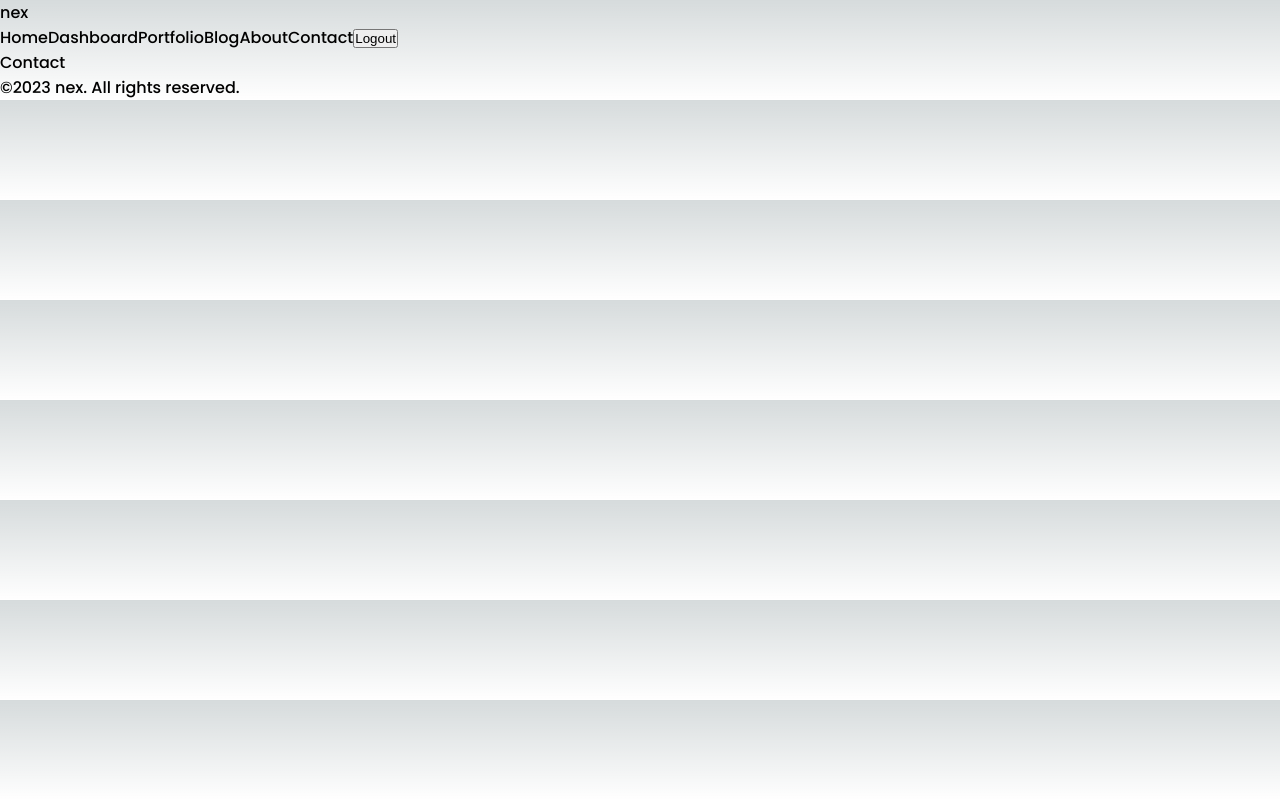
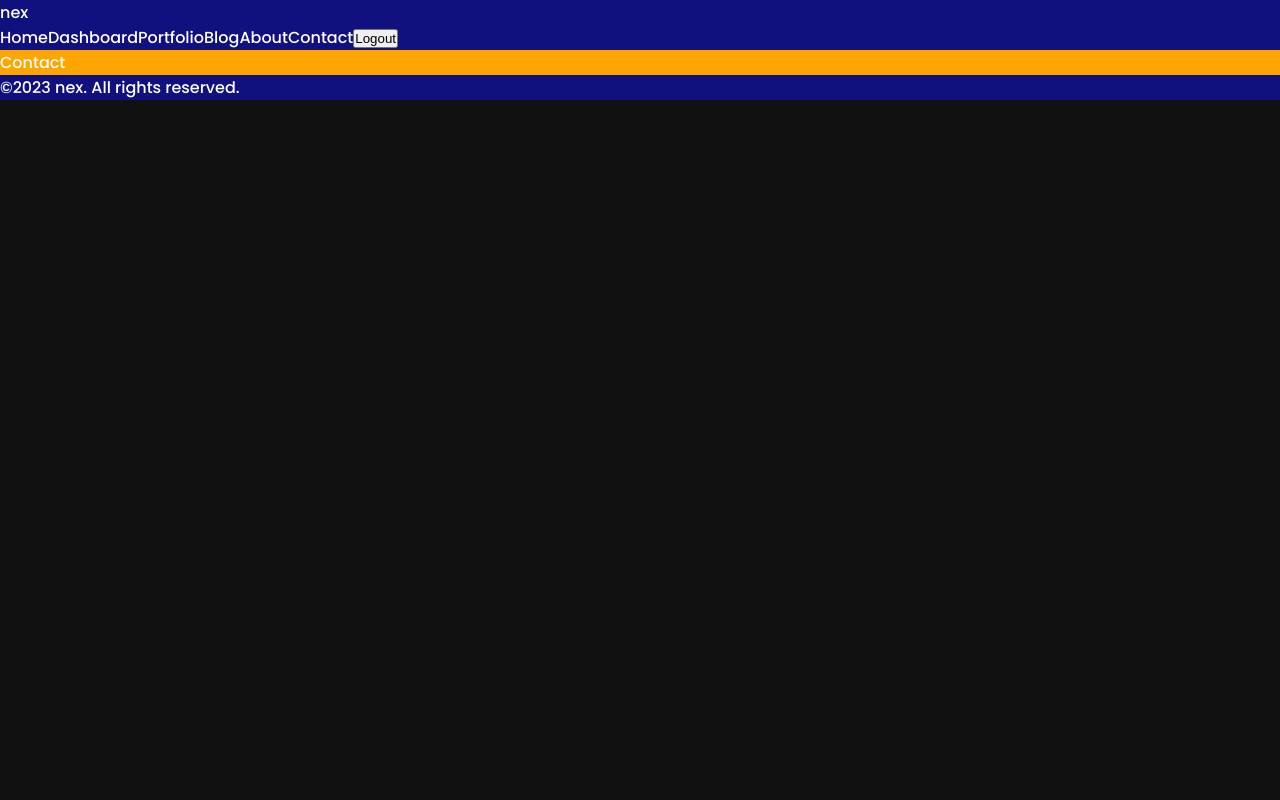
Before and after one commit to jeandre-visser/nex, a Next.js app: page /contact in a window 1280 px wide. Built offline with nearby package versions, Linux system fonts and the light colour scheme.

Commit message:
Add scss files for pages

```diff
--- a/package.json
+++ b/package.json
@@ -13,10 +13,12 @@
     "eslint-config-next": "13.4.7",
     "next": "13.4.7",
     "react": "18.2.0",
-    "react-dom": "18.2.0"
+    "react-dom": "18.2.0",
+    "sass": "^1.63.6"
   },
   "devDependencies": {
     "@types/node": "20.3.2",
-    "@types/react": "18.2.14"
+    "@types/react": "18.2.14",
+    "prettier": "^2.8.8"
   }
 }
--- /dev/null
+++ b/src/app/about/page.module.scss
@@ -0,0 +1,2 @@
+.container {
+}
--- /dev/null
+++ b/src/app/blog/page.module.scss
@@ -0,0 +1,2 @@
+.container {
+}
--- a/src/app/contact/page.jsx
+++ b/src/app/contact/page.jsx
@@ -1,8 +1,7 @@
+import style from './page.module.scss';
 
 const Contact = () => {
-  return (
-    <div>Contact</div>
-  )
-}
+  return <div className={style.container}>Contact</div>;
+};
 
-export default Contact
+export default Contact;
--- /dev/null
+++ b/src/app/contact/page.module.scss
@@ -0,0 +1,3 @@
+.container {
+  background: orange;
+}
--- /dev/null
+++ b/src/app/dashboard/page.module.scss
@@ -0,0 +1,2 @@
+.container {
+}
--- a/src/app/globals.css
+++ b/src/app/globals.css
@@ -1,78 +1,3 @@
-:root {
-  --max-width: 1100px;
-  --border-radius: 12px;
-  --font-mono: ui-monospace, Menlo, Monaco, 'Cascadia Mono', 'Segoe UI Mono',
-    'Roboto Mono', 'Oxygen Mono', 'Ubuntu Monospace', 'Source Code Pro',
-    'Fira Mono', 'Droid Sans Mono', 'Courier New', monospace;
-
-  --foreground-rgb: 0, 0, 0;
-  --background-start-rgb: 214, 219, 220;
-  --background-end-rgb: 255, 255, 255;
-
-  --primary-glow: conic-gradient(
-    from 180deg at 50% 50%,
-    #16abff33 0deg,
-    #0885ff33 55deg,
-    #54d6ff33 120deg,
-    #0071ff33 160deg,
-    transparent 360deg
-  );
-  --secondary-glow: radial-gradient(
-    rgba(255, 255, 255, 1),
-    rgba(255, 255, 255, 0)
-  );
-
-  --tile-start-rgb: 239, 245, 249;
-  --tile-end-rgb: 228, 232, 233;
-  --tile-border: conic-gradient(
-    #00000080,
-    #00000040,
-    #00000030,
-    #00000020,
-    #00000010,
-    #00000010,
-    #00000080
-  );
-
-  --callout-rgb: 238, 240, 241;
-  --callout-border-rgb: 172, 175, 176;
-  --card-rgb: 180, 185, 188;
-  --card-border-rgb: 131, 134, 135;
-}
-
-@media (prefers-color-scheme: dark) {
-  :root {
-    --foreground-rgb: 255, 255, 255;
-    --background-start-rgb: 0, 0, 0;
-    --background-end-rgb: 0, 0, 0;
-
-    --primary-glow: radial-gradient(rgba(1, 65, 255, 0.4), rgba(1, 65, 255, 0));
-    --secondary-glow: linear-gradient(
-      to bottom right,
-      rgba(1, 65, 255, 0),
-      rgba(1, 65, 255, 0),
-      rgba(1, 65, 255, 0.3)
-    );
-
-    --tile-start-rgb: 2, 13, 46;
-    --tile-end-rgb: 2, 5, 19;
-    --tile-border: conic-gradient(
-      #ffffff80,
-      #ffffff40,
-      #ffffff30,
-      #ffffff20,
-      #ffffff10,
-      #ffffff10,
-      #ffffff80
-    );
-
-    --callout-rgb: 20, 20, 20;
-    --callout-border-rgb: 108, 108, 108;
-    --card-rgb: 100, 100, 100;
-    --card-border-rgb: 200, 200, 200;
-  }
-}
-
 * {
   box-sizing: border-box;
   padding: 0;
@@ -83,16 +8,8 @@ html,
 body {
   max-width: 100vw;
   overflow-x: hidden;
-}
-
-body {
-  color: rgb(var(--foreground-rgb));
-  background: linear-gradient(
-      to bottom,
-      transparent,
-      rgb(var(--background-end-rgb))
-    )
-    rgb(var(--background-start-rgb));
+  background: #111;
+  color: #fff;
 }
 
 a {
@@ -100,8 +17,6 @@ a {
   text-decoration: none;
 }
 
-@media (prefers-color-scheme: dark) {
-  html {
-    color-scheme: dark;
-  }
+.container {
+  background: rgba(16, 16, 161, 0.767);
 }
--- a/src/app/layout.js
+++ b/src/app/layout.js
@@ -1,23 +1,25 @@
-import './globals.css'
+import './globals.css';
 import Navbar from '../components/navbar/navbar';
-import Footer from  '../components/footer/footer';
-import { Inter, Poppins } from 'next/font/google'
+import Footer from '../components/footer/footer';
+import { Inter, Poppins } from 'next/font/google';
 
-const inter = Poppins({ subsets: ['latin'], weight: ['500', '700'] })
+const inter = Poppins({ subsets: ['latin'], weight: ['500', '700'] });
 
 export const metadata = {
-  title: 'Create Next App',
-  description: 'Generated by create next app',
-}
+  title: 'nex',
+  description: 'Generated by next.js',
+};
 
 export default function RootLayout({ children }) {
   return (
-    <html lang="en">
+    <html lang='en'>
       <body className={inter.className}>
-        <Navbar />
-      {children}
-        <Footer />
+        <div className='container'>
+          <Navbar />
+          {children}
+          <Footer />
+        </div>
       </body>
     </html>
-  )
+  );
 }
```
Also changed, not shown: src/app/blog/page.jsx (+4 -5 lines), src/app/portfolio/page.jsx (+5 -5 lines), src/app/portfolio/page.module.scss (added), 1 other file (tests, documents, lock files or other folders).
